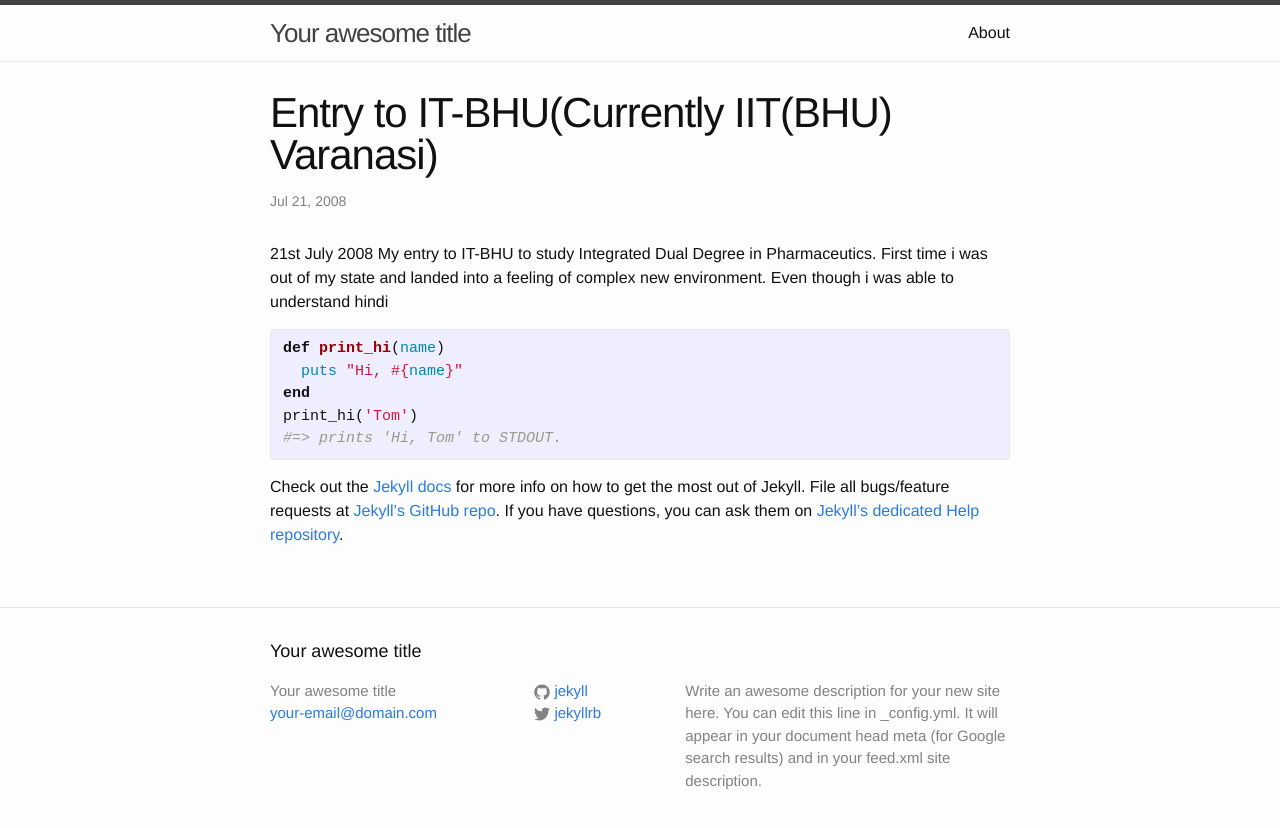
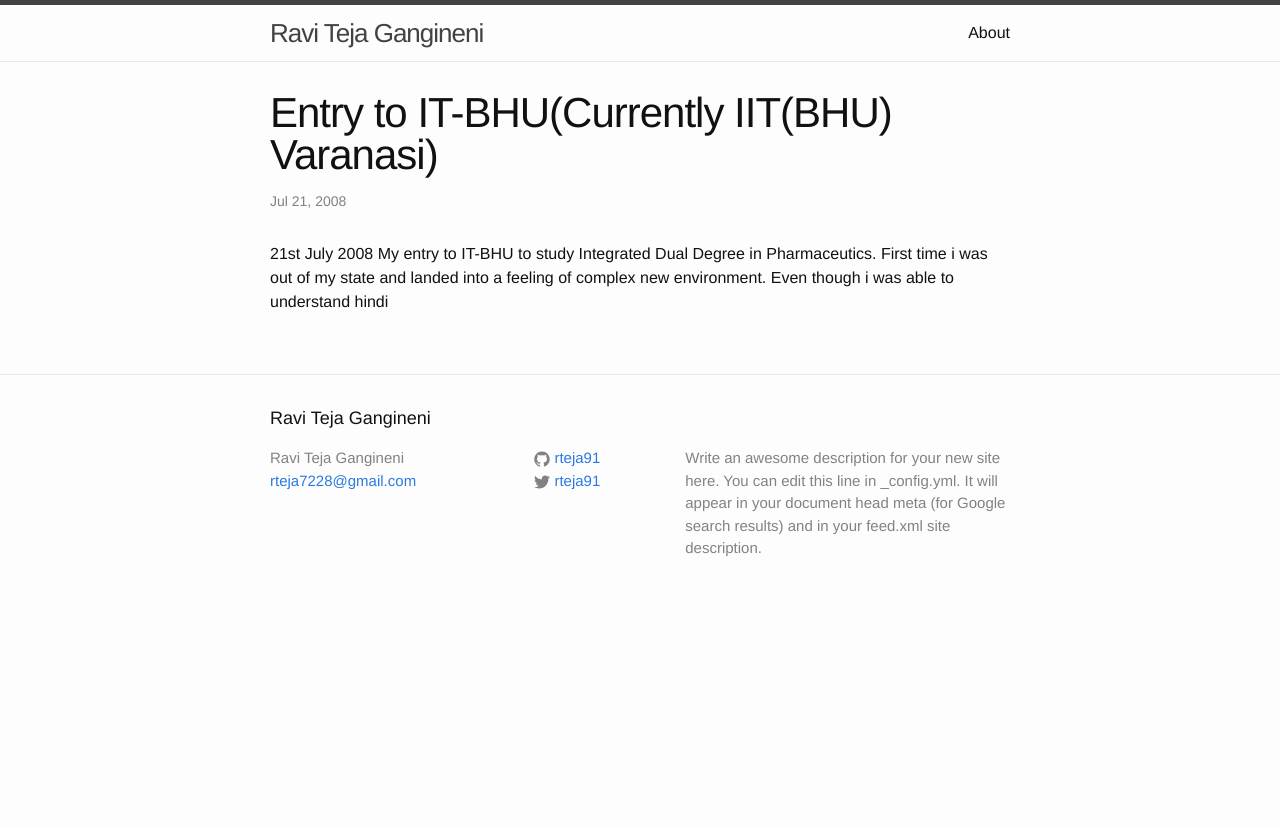
Before and after one commit to rteja91/rteja91.github.io, a Jekyll site: the page built from _posts/2008-07-21-Entry-to-itbhu.markdown, in a window 1280 px wide. Shown: the top 828 px of the page. Built offline with Jekyll 4.4.1, drawn with Linux system fonts in a browser that asks for light colours.

Commit message:
Config changes and

```diff
--- a/_config.yml
+++ b/_config.yml
@@ -1,14 +1,14 @@
 # Site settings
-title: Your awesome title
-email: your-email@domain.com
+title: Ravi Teja Gangineni
+email: rteja7228@gmail.com
 description: > # this means to ignore newlines until "baseurl:"
   Write an awesome description for your new site here. You can edit this
   line in _config.yml. It will appear in your document head meta (for
   Google search results) and in your feed.xml site description.
 baseurl: "" # the subpath of your site, e.g. /blog/
 url: "http://yourdomain.com" # the base hostname & protocol for your site
-twitter_username: jekyllrb
-github_username:  jekyll
+twitter_username: rteja91
+github_username:  rteja91
 
 # Build settings
 markdown: kramdown
--- a/_posts/2008-07-21-Entry-to-itbhu.markdown
+++ b/_posts/2008-07-21-Entry-to-itbhu.markdown
@@ -6,19 +6,3 @@ categories: Engineering Life
 ---
 
 21st July 2008 My entry to IT-BHU to study Integrated Dual Degree in Pharmaceutics. First time i was out of my state and landed into a feeling of complex new environment. Even though i was able to understand hindi
-
-
-
-{% highlight ruby %}
-def print_hi(name)
-  puts "Hi, #{name}"
-end
-print_hi('Tom')
-#=> prints 'Hi, Tom' to STDOUT.
-{% endhighlight %}
-
-Check out the [Jekyll docs][jekyll] for more info on how to get the most out of Jekyll. File all bugs/feature requests at [Jekyll’s GitHub repo][jekyll-gh]. If you have questions, you can ask them on [Jekyll’s dedicated Help repository][jekyll-help].
-
-[jekyll]:      http://jekyllrb.com
-[jekyll-gh]:   https://github.com/jekyll/jekyll
-[jekyll-help]: https://github.com/jekyll/jekyll-help
```
Also changed, not shown: about.md (+2 -4 lines).
